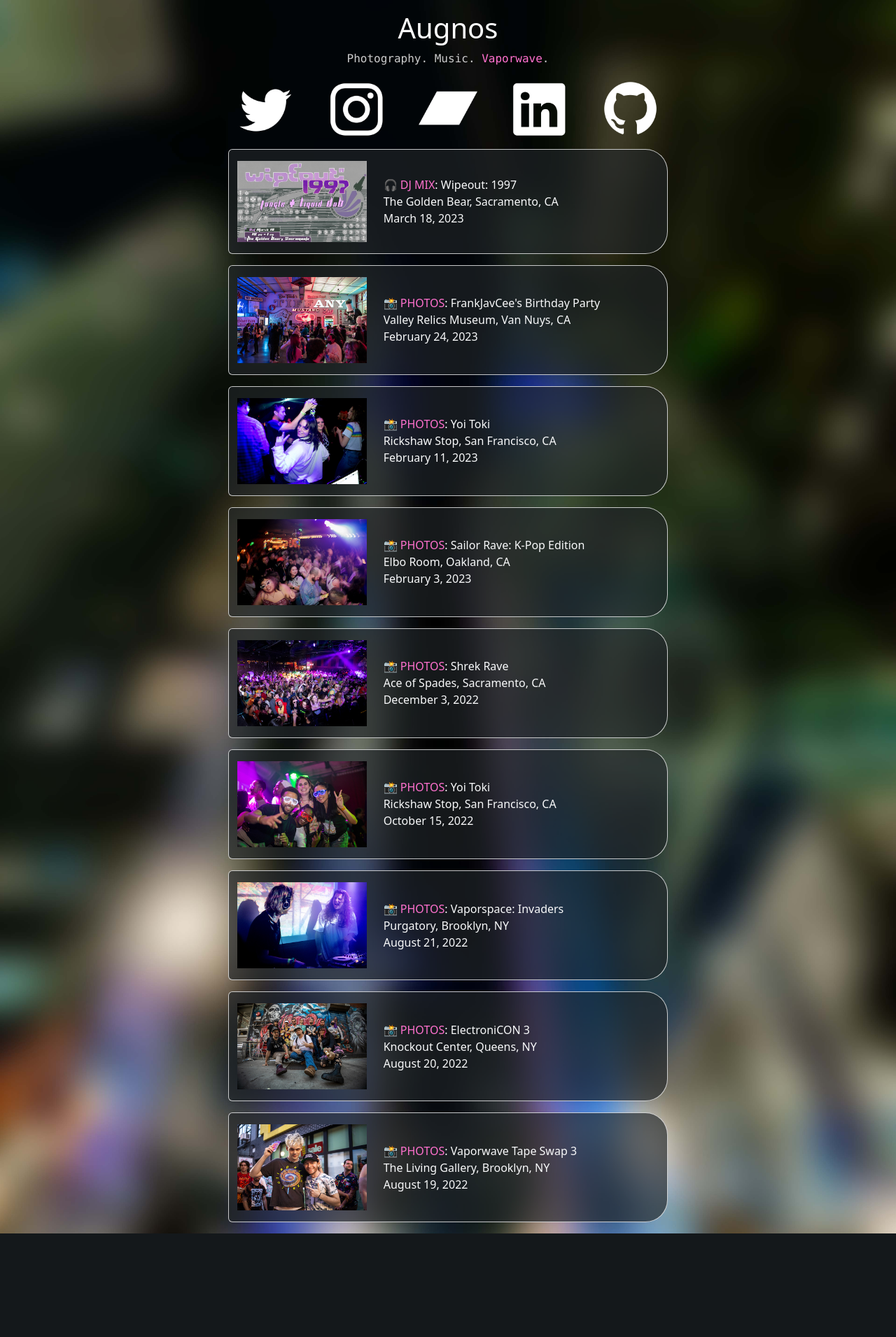
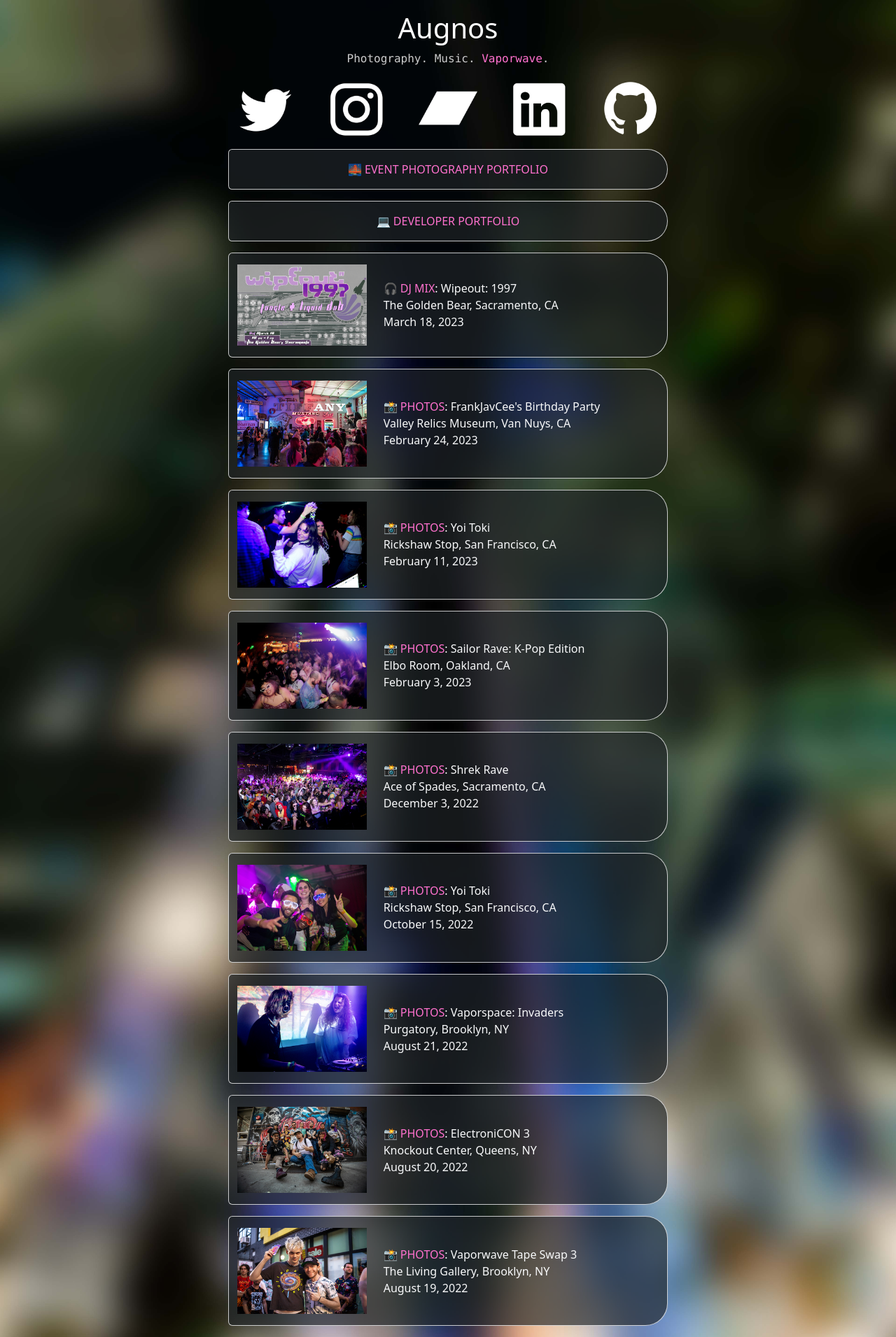
Before and after one commit to Augnos/augnos_linktree, a Flask app: page / in a window 1280 px wide. Shown: the whole page at 70% size. Before the commit the page ends 1763 px from the top, so only its background shows below. Run offline with Flask 2, Linux system fonts and the light colour scheme.

Commit message:
Added portfolio links

```diff
--- a/flask_app/templates/index.html
+++ b/flask_app/templates/index.html
@@ -105,8 +105,24 @@
                 </a>
             </div>
 
+            <!-- Portfolio Links -->
+            <a href="https://augnos.com" target="_blank" rel="noopener noreferrer"
+                class="link row mx-auto py-3 mt-3 bg-dark border border-white border-opacity-75 rounded-5 rounded-start justify-content-between text-light fw-lighter text-decoration-none align-items-center"
+                style="--bs-bg-opacity: .65;">
+                <div class="col-12 text-center">
+                    <span class="fw-light"><span class="text-vaporwave fw-normal">🌉 EVENT PHOTOGRAPHY PORTFOLIO</span></span>
+                </div>
+            </a>
+            <a href="https://augnos.dev" target="_blank" rel="noopener noreferrer"
+                class="link row mx-auto py-3 mt-3 bg-dark border border-white border-opacity-75 rounded-5 rounded-start justify-content-between text-light fw-lighter text-decoration-none align-items-center"
+                style="--bs-bg-opacity: .65;">
+                <div class="col-12 text-center">
+                    <span class="fw-light"><span class="text-vaporwave fw-normal">💻 DEVELOPER PORTFOLIO</span></span>
+                </div>
+            </a>
 
-            <!-- Links -->
+
+            <!-- Other Links -->
             {{ links }}
 
         </div>
```
Also changed, not shown: flask_app/templates/_links.html (line endings or trailing spaces).
